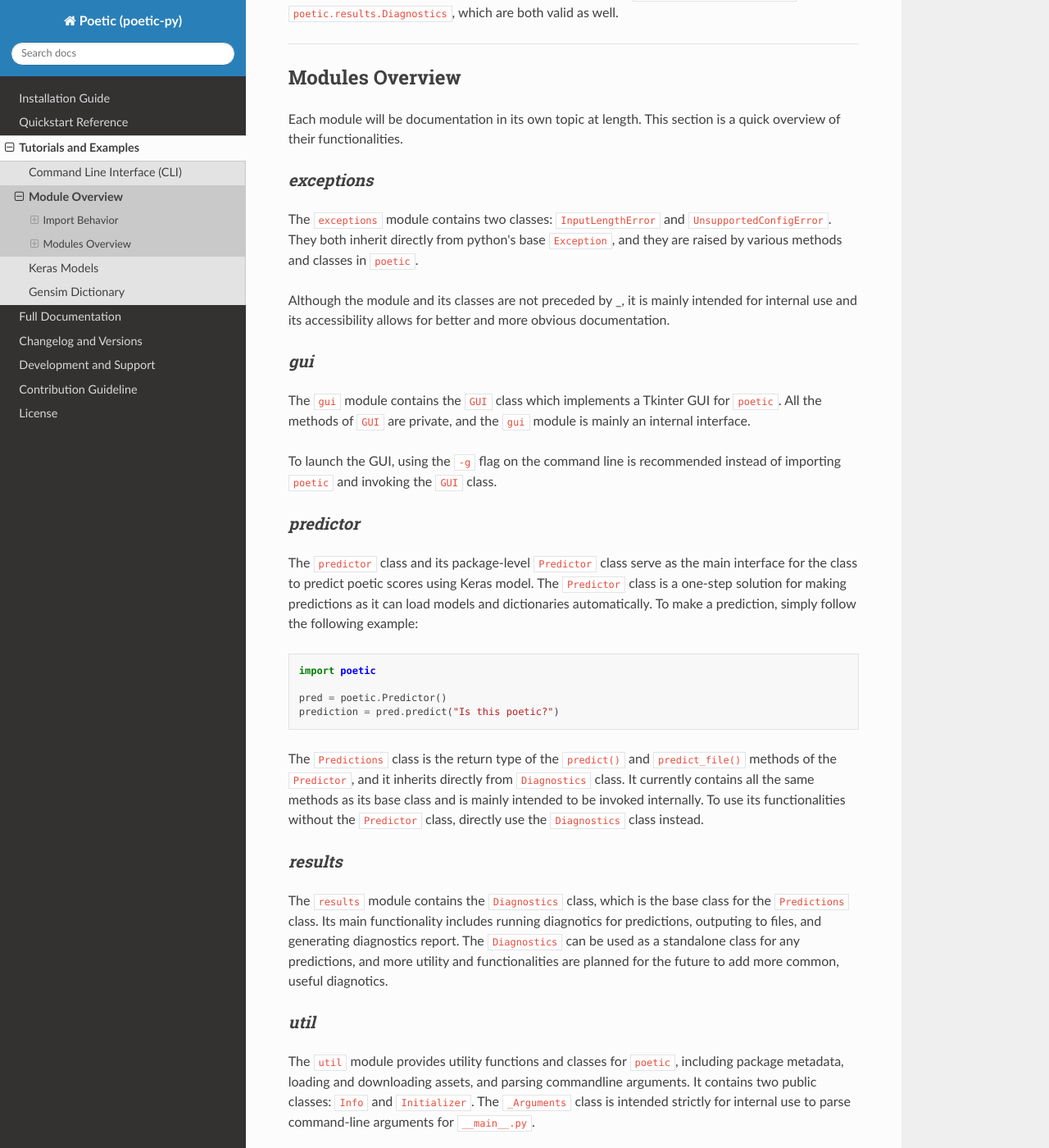
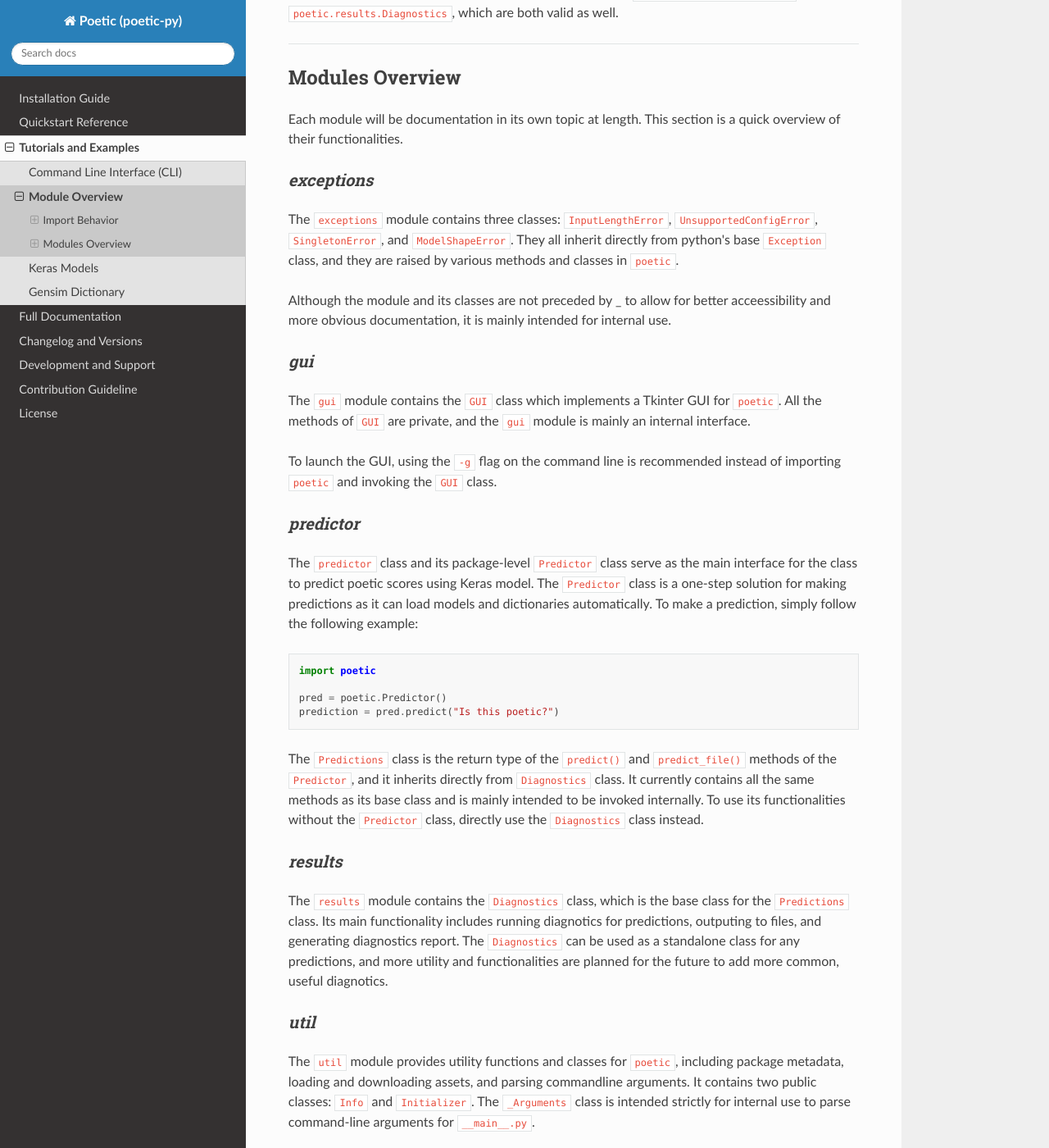
Before and after one commit to kevin931/poetic, a Sphinx documentation site: the page built from docs/source/usage/modules.rst, in a window 1280 px wide and 1400 px high, scrolled down 786 px. Shown: the whole window at 82% size. Built offline with Sphinx 7.4.7 and the Read the Docs theme 2.0.0, drawn with Linux system fonts in a browser that asks for light colours; some of the changed text lies outside the part shown.

Commit message:
Updated with dev branch changes
Two more exception classes are added; the singleton Info class is also documented.

```diff
--- a/docs/source/usage/modules.rst
+++ b/docs/source/usage/modules.rst
@@ -50,13 +50,12 @@
 *exceptions*
 ---------------
 
-The ``exceptions`` module contains two classes: ``InputLengthError`` and
-``UnsupportedConfigError``. They both inherit directly from python's base
-``Exception``, and they are raised by various methods and classes in ``poetic``.
+The ``exceptions`` module contains three classes: ``InputLengthError``, ``UnsupportedConfigError``,
+``SingletonError``, and ``ModelShapeError``. They all inherit directly from python's base
+``Exception`` class, and they are raised by various methods and classes in ``poetic``.
 
-Although the module and its classes are not preceded by _, it is mainly
-intended for internal use and its accessibility allows for better and more obvious
-documentation.
+Although the module and its classes are not preceded by _ to allow for better acceessibility
+and more obvious documentation, it is mainly intended for internal use.
 
 
 *gui*
@@ -112,8 +111,11 @@
 for internal use to parse command-line arguments for ``__main__.py``.
 
 
-The ``Info`` class provides basic package information: package vesion and build status. To
-access the information, use methods ``poetic.util.Info.version()`` and ``poetic.util.Info.build()``
+The ``Info`` class is a singleton that provides basic package information: package vesion,
+build status, and a unittest variable as a debug flag. To initialize the ``Info`` class, use
+``poetic.util.Info.get_instance()`` instead of the constructor to avoid a ``SingletonError``.
+The version and build status of the package can be accessed with use methods
+``poetic.util.Info.get_instance().version()`` and ``poetic.util.Info.get_instance().build()``
 respectively.
 
 The ``Initializer`` class initializes assets for the ``Predictor`` class, and it contains
```
